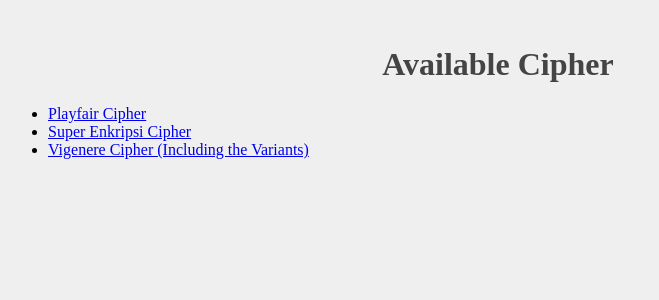
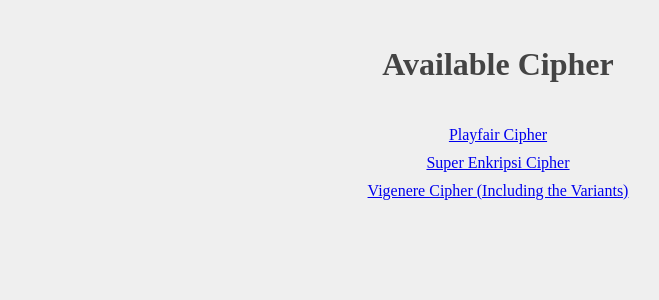
Before and after one commit to mzunanalfikri/classic-cryptography-implementatioin, a Flask app: page / in a window 1280 px wide. Shown: the top 300 px of the page, without its empty margins (142-801 px from the left). Run offline with Flask 2, Linux system fonts and the light colour scheme.

Commit message:
Index styling

```diff
--- a/app/static/css/index.css
+++ b/app/static/css/index.css
@@ -12,6 +12,18 @@ h1, h2 {
   color: #444444;
 }
 
+div.contents {
+  display: flex;
+  justify-content: center;
+}
+
+div.contents ul {
+  list-style-type: none;
+  padding: 0;
+  text-align: center;
+  line-height: 1.75em;
+}
+
 div.input, div.output {
   background-color: #f6f6f6;
   border: 1px solid #000;
```
